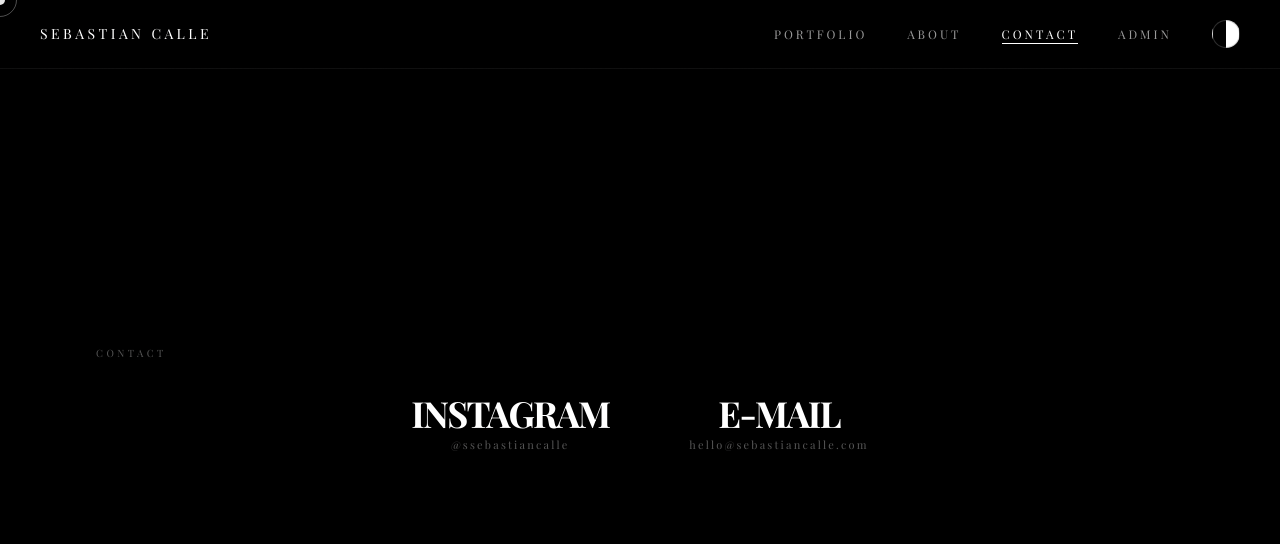
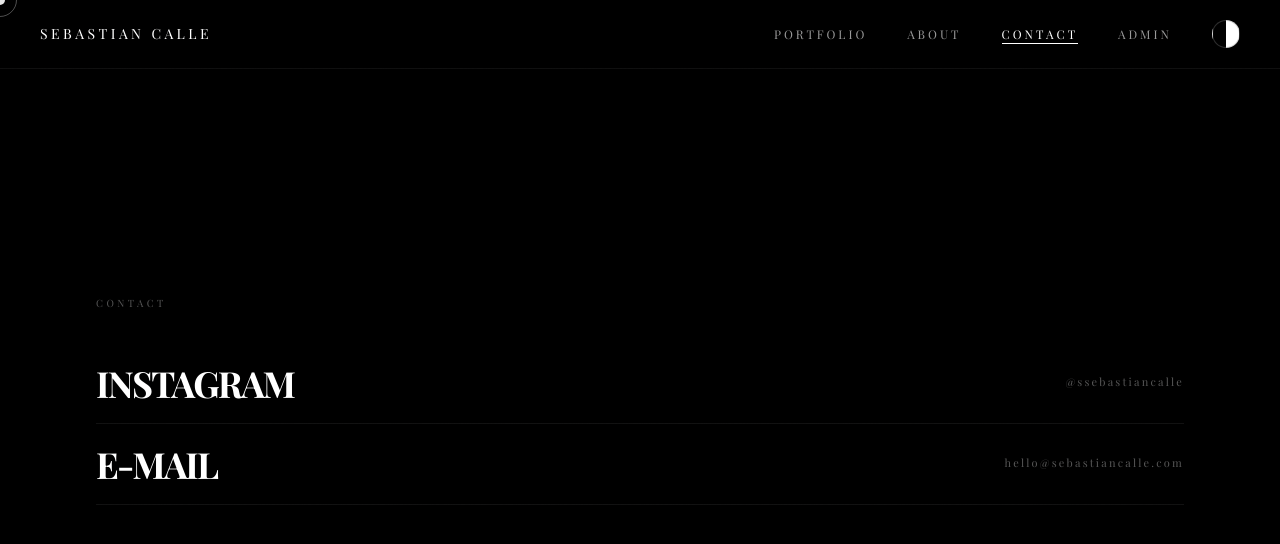
Before and after one commit to ssebastiancalle/portafolio-sebastian-calle, a Next.js app: page /contact in a window 1280 px wide. Shown: the top 544 px of the page. Built offline with nearby package versions, Linux system fonts and the light colour scheme.

Commit message:
fix: contact links left-aligned with handles on the right

```diff
--- a/app/contact/page.tsx
+++ b/app/contact/page.tsx
@@ -24,14 +24,15 @@ export default function ContactPage() {
             Contact
           </motion.p>
 
-          <div className="flex flex-row justify-center items-start gap-20">
+          <div className="flex flex-col">
             {LINKS.map((link, i) => (
               <motion.a
                 key={link.label}
                 href={link.href}
                 target={link.href.startsWith("http") ? "_blank" : undefined}
                 rel="noopener noreferrer"
-                className="group flex flex-col items-center text-center transition-colors duration-300"
+                className="group py-5 border-b flex items-center justify-between transition-colors duration-300"
+                style={{ borderColor: "var(--border)" }}
                 initial={{ opacity: 0, y: 16 }}
                 animate={{ opacity: 1, y: 0 }}
                 transition={{ duration: 0.6, delay: 0.1 + i * 0.1, ease: [0.16, 1, 0.3, 1] }}
@@ -42,9 +43,9 @@ export default function ContactPage() {
                 >
                   {link.label}
                 </span>
-                <p className="font-mono text-[11px] tracking-[0.2em] mt-1" style={{ color: "var(--text-4)" }}>
+                <span className="font-mono text-[11px] tracking-[0.2em]" style={{ color: "var(--text-4)" }}>
                   {link.sub}
-                </p>
+                </span>
               </motion.a>
             ))}
           </div>
```
